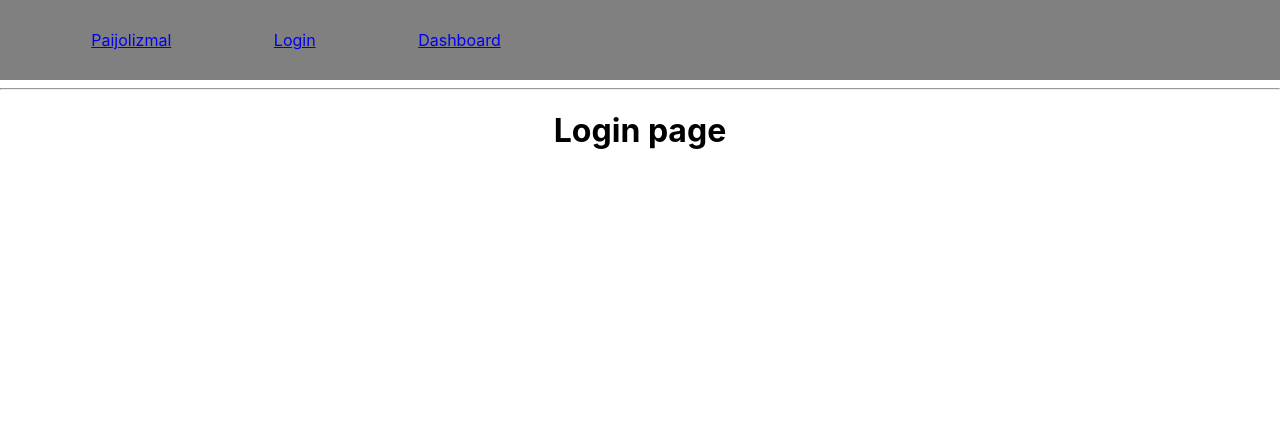
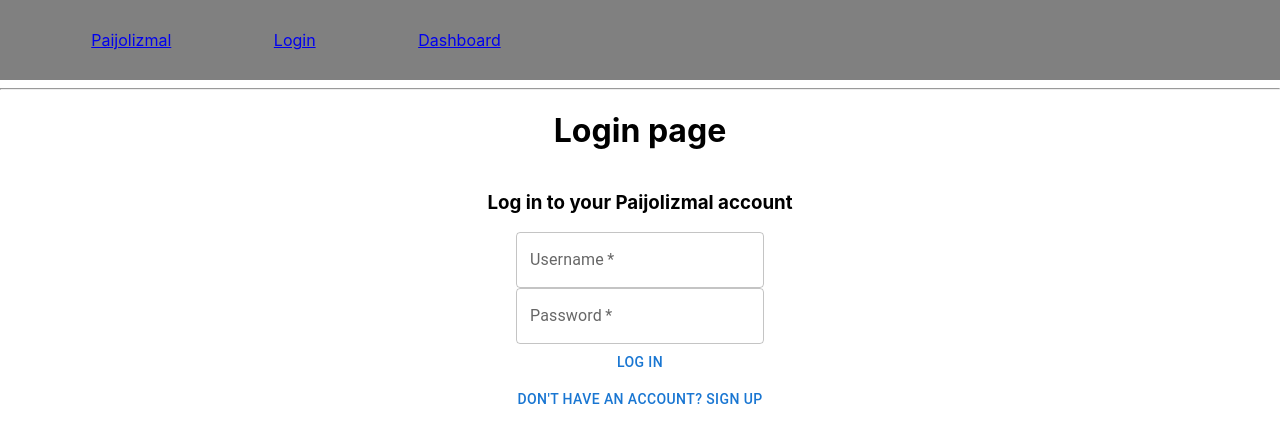
Before and after one commit to J5kinner/PaiJoLizMal, a React (Create React App) app: page /login in a window 1280 px wide. Shown: the top 442 px of the page. Built offline with nearby package versions, Linux system fonts and the light colour scheme.

Commit message:
addded in login/signup form with toggle, minor changes to noteeditor

```diff
--- a/src/views/Dashboard/NoteEditor.js
+++ b/src/views/Dashboard/NoteEditor.js
@@ -1,7 +1,7 @@
 /** @license 3120 Group X
  * Copyright (c) 3120 Group X, Inc. and its affiliates.
  *
- * Authors:
+ * Authors: Elizabeth Laham @elizabetht94
  *
  */
 
@@ -11,8 +11,9 @@ import { FormControl,
          TextField } from '@mui/material'
 
 const NoteEditor = () => {
-    const [title, setTitle] = useState(0)
-    const [note, setNote] = useState(0)
+    const [title, setTitle] = useState('')
+    const [note, setNote] = useState('')
+    const maxCharacters = 200
 
     const handleTitleChange = (newTitle) => {
         setTitle(newTitle.target.value)
@@ -23,6 +24,7 @@ const NoteEditor = () => {
     }
 
     const handleAddNote = () => {
+        // handle posting note here
         alert("new note added with title:  " + title + " note: " + note )
     }
 
@@ -40,6 +42,9 @@ const NoteEditor = () => {
                 multiline
                 onChange={handleNoteChange}
                 minRows={10}
+                maxRows={10}
+                inputProps={{ maxLength: maxCharacters }}
+                helperText={`${note.length}/${maxCharacters}`}
                 sx={{ width: 400, backgroundColor: 'white'}}
             />
             </Box>
--- a/src/views/LoginPage.js
+++ b/src/views/LoginPage.js
@@ -1,18 +1,135 @@
 /** @license 3120 Group X
  * Copyright (c) 3120 Group X, Inc. and its affiliates.
  *
- * Authors:
+ * Authors: Elizabeth Laham - @elizabetht94
  *
  */
 
-import React from "react";
+import { React, useState }  from "react";
+import { Box, Collapse,
+         TextField, Button,
+         FormControl} from '@mui/material'
 
-function LoginPage() {
+const LoginPage = () => {
+  // States to manage the form handling
+  const [username, setUsername] = useState('')
+  const [password, setPassword] = useState('')
+  const [confirmPassword, setConfirmPassword] = useState('')
+
+  // State to manage toggling between login/signup form
+  const [loginMode, setLoginMode] = useState (true)
+
+  const toggleForm = () => {
+    if(loginMode) {
+      setLoginMode(false)
+    } else {
+      setLoginMode(true)
+    }
+  }
+
+  const handleUsernameChange = (event) => {
+    setUsername(event.target.value)
+  }
+
+  const handlePasswordChange = (event) => {
+    setPassword(event.target.value)
+  }
+
+  const handleConfirmPasswordChange = (event) => {
+    setConfirmPassword(event.target.value)
+  }
+
+  const handleLogin = () => {
+    // TODO: handle login request here
+    alert("Log in button pressed")
+  }
+
+  const handleSignup = () => {
+    //TODO: handle sign up request here
+    alert("Sign up button pressed")
+
+  }
+
+  const renderLoginForm = (
+    <Box>
+      <FormControl>
+        <Box>
+          <TextField label="Username"
+              required
+              onChange={handleUsernameChange}
+              sx={{backgroundColor: 'white'}}/>
+        </Box>
+        <Box>
+          <TextField label="Password"
+              required
+              type="password"
+              onChange={handlePasswordChange}
+              sx={{backgroundColor: 'white'}}/>
+        </Box>
+        <Box>
+          <Button onClick={handleLogin}>Log In</Button>
+        </Box>
+      </FormControl>
+
+    </Box>
+
+  )
+
+  const renderSignUpForm = (
+    <Box>
+    <FormControl>
+      <Box>
+        <TextField label="Username"
+            required
+            onChange={handleUsernameChange}
+            sx={{backgroundColor: 'white'}}/>
+      </Box>
+      <Box>
+        <TextField label="Password"
+            required
+            type="password"
+            onChange={handlePasswordChange}
+            sx={{backgroundColor: 'white'}}/>
+      </Box>
+      <Box>
+        <TextField label=" Confirm Password"
+            required
+            type="password"
+            onChange={handleConfirmPasswordChange}
+            sx={{backgroundColor: 'white'}}/>
+      </Box>
+      <Box>
+        <Button onClick={handleSignup}>Create Account</Button>
+      </Box>
+    </FormControl>
+
+  </Box>
+  )
+
+
   return (
     <div>
       <h1>Login page</h1>
+      {/* Log in form */}
+      <Box>
+        <Collapse in={loginMode}>
+          <Box>
+          <h3>Log in to your Paijolizmal account</h3>
+            {renderLoginForm}
+            <Button onClick={toggleForm}>Don't have an account? Sign up</Button>
+          </Box>
+        </Collapse>
+
+        {/* Sign up form */}
+        <Collapse in={!loginMode}>
+        <h3> Create an account with Paijolizmal</h3>
+          {renderSignUpForm}
+          <Button onClick={toggleForm}>Have an account? Log in</Button>
+        </Collapse>
+
+      </Box>
     </div>
-  );
+  )
 }
 
 export default LoginPage;
```
